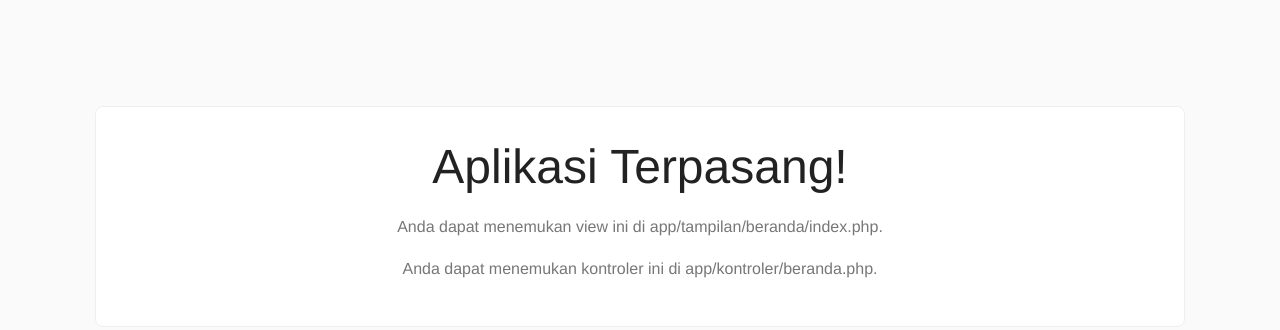
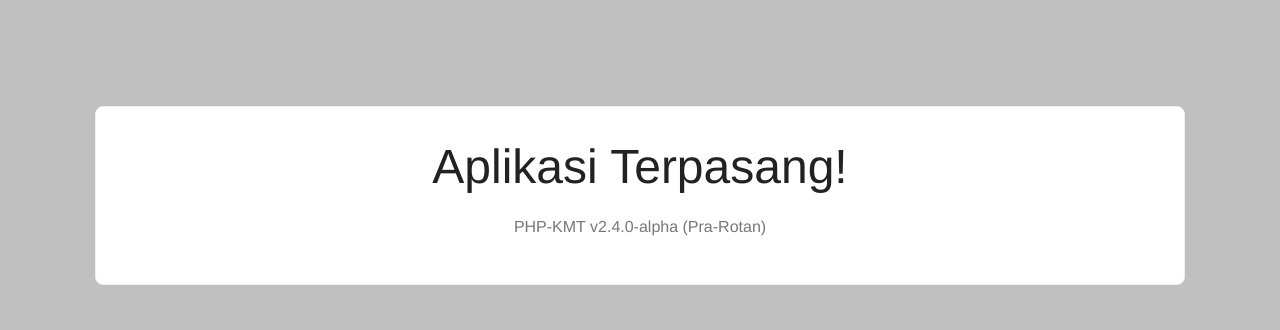
Before and after one commit to thisham/php-kmt, a PHP site: page / in a window 1280 px wide. Shown: the top 330 px of the page. Run offline with PHP 8.4, Linux system fonts and the light colour scheme; data that the repository does not hold is empty.

Commit message:
Update pesan after-install

```diff
--- a/app/tampilan/pesan_masuk.php
+++ b/app/tampilan/pesan_masuk.php
@@ -16,7 +16,7 @@
 		}
 		body {
 			height: 100%;
-			background: #fafafa;
+			background: silver;
 			font-family: "Helvetica Neue", Helvetica, Arial, sans-serif;
 			color: #777;
 			font-weight: 300;
@@ -71,8 +71,7 @@
 	<br>
 	<div class="wrap">
 		<h1>Aplikasi Terpasang!</h1>
-		<p>Anda dapat menemukan view ini di app/tampilan/beranda/index.php.</p>
-		<p>Anda dapat menemukan kontroler ini di app/kontroler/beranda.php.</p>
+		<p>PHP-KMT v2.4.0-alpha (Pra-Rotan)</p>
 	</div>
 
 </body>
```
